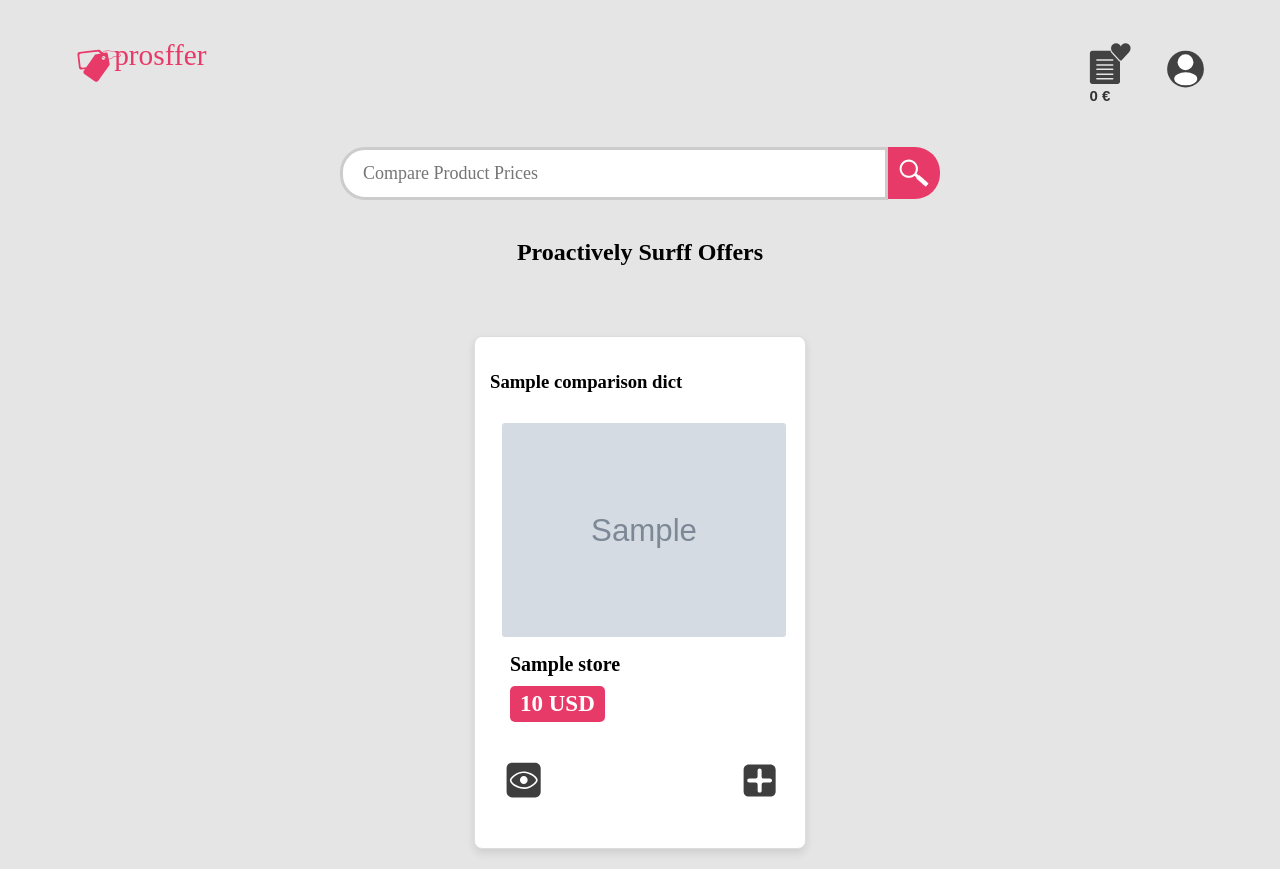
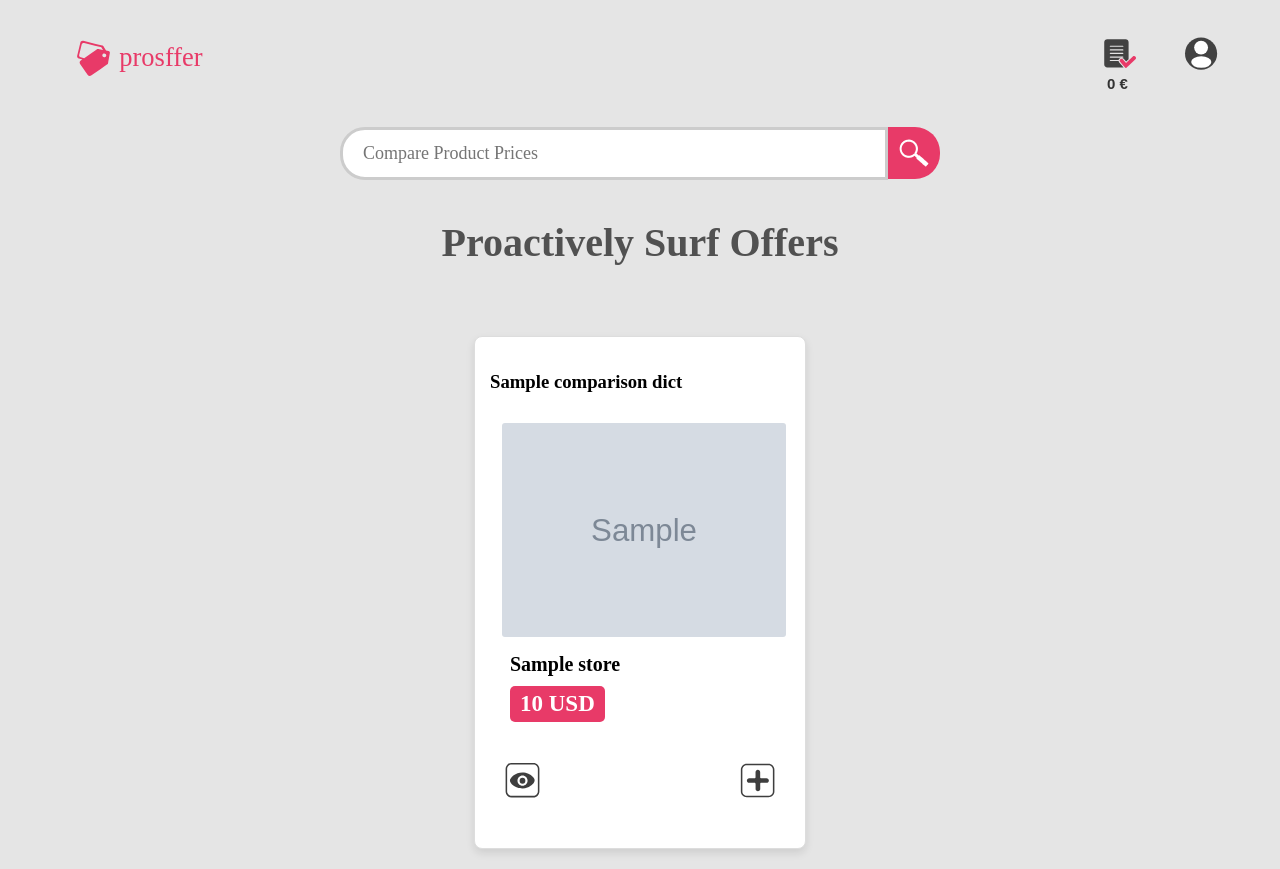
Before and after one commit to geekpnx/prosffer_project, a Django app: template apps/product/templates/prosffer.html in a window 1280 px wide. Run offline with Django 5.2, Linux system fonts and the light colour scheme; the template is opened without the code that fills it: most values are stand-ins (such as "Sample title", 1, 10 or a date in 2020); grey boxes marked "Sample" are stand-in pictures; parts of the project's set-up code (start-up, migrations or seed data) failed here and were passed over; some web fonts are replaced.

Commit message:
did a lot of changes, more stuff to come

```diff
--- a/apps/product/templates/prosffer.html
+++ b/apps/product/templates/prosffer.html
@@ -67,7 +67,9 @@
 
     <!-- Show comparison results -->
     {% if comparison_dict %}
-        <h2>Proactively Surff Offers</h2>
+        {% comment %} <div class="slogan"> {% endcomment %}
+        <h2>Proactively Surf Offers</h2>
+        </div>
         <div class="product-comparison">
             {% for product_name, product_list in comparison_dict.items %}
                 <div class="product-card">
@@ -101,8 +103,8 @@
 
     <!-- External JS file -->
     <script src="https://code.jquery.com/jquery-3.6.0.min.js"></script>
-    <script src="{% static 'js/suggestions.js' %}"></script>
-    <script src="{% static 'js/user_drop_down.js' %}"></script>
-    <script src="{% static 'js/wishlist.js' %}"></script> <!-- Wishlist functionality -->
+    <script src="{% static 'js/suggestions_functions.js' %}"></script>
+    <script src="{% static 'js/user_wishlist_button_functions.js' %}"></script>
+    <script src="{% static 'js/wishlist_dropdown_functions.js' %}"></script> <!-- Wishlist functionality -->
 </body>
 </html>
--- a/static/css/styles.css
+++ b/static/css/styles.css
@@ -25,7 +25,7 @@ header {
 }
 
 .logo img {
-    margin-top: 20px;
+    margin-top: 30px;
     margin-left: 70px;
     height: 45px; /* Adjust height of the logo */
 }
@@ -140,6 +140,10 @@ header {
 /* ------------ Product comparison styles ---------------------- */
 h2 {
     text-align: center;
+    color:#515151;
+    font-weight:bold;
+    font-size: 250%;
+
 }
 
 .product-comparison {
@@ -200,11 +204,11 @@ h2 {
 }
 
 .view-button {
-    width: 37px;
-    height: 37px;
+    width: 35px;
+    height: 35px;
     display: inline-block;
     position: relative;
-    top: 0px; /* Adjust value as needed to push it up */
+    top: -1px; /* Adjust value as needed to push it up */
     left: 5px;
 }
 
@@ -225,27 +229,12 @@ h2 {
     margin-left: auto; /* Keeps it on the right side of the header */
 }
 
-
-/* The button that wraps the user icon */
-.user-icon-btn {
-    background-color: transparent;
-    border: none;
-    padding: 0;
-    margin-top: 35px;
-    margin-left: -110px; /* Negative value to move it left */
-    width: 40px; /* Match icon's width */
-    height: 40px; /* Match icon's height */
-    cursor: pointer;
-    position: relative;
-    display: inline-block;
+.icons-container {
+    display: flex; /* Use flexbox to align items */
+    align-items: center; /* Vertically align items */
+    gap: 10px; /* Space between the user and wishlist icons */
 }
 
-/* Ensure the icon fits perfectly inside the button */
-.user-icon {
-    width: 100%;  /* 100% of the button's width */
-    height: 100%; /* 100% of the button's height */
-    display: block; /* Ensure it's treated as a block element */
-}
 
 
 
@@ -261,12 +250,14 @@ h2 {
 
 
 #total-price {
-    margin-top: 20px;
-    margin-left: -20px; /* Space between the icon and the price */
+    position: absolute; /* Fix position relative to the wishlist icon */
+    margin-top: 60px;
+    margin-left: -5px; /* Space between the icon and the price */
     font-size: 15px; /* Adjust as needed */
     color: #333; /* Adjust color as needed */
-    vertical-align: middle; /* Align the text with the icon */
     font-weight: bold; /* Make the text bold */
+    white-space: nowrap; /* Prevent line breaks */
+    display: inline; /* Just use inline to ensure it behaves like regular text */
 }
 
 .wishlist-dropdown .user-icon-btn {
@@ -382,6 +387,30 @@ h2 {
     padding: 1px;
     cursor: pointer;
 }
+
+
+/* The button that wraps the user icon */
+.user-icon-btn {
+    background-color: transparent;
+    border: none;
+    padding: 0;
+    margin-top: 20px;
+    margin-left: -100px; /* Negative value to move it left */
+    width: 50px; /* Match icon's width */
+    height: 50px; /* Match icon's height */
+    cursor: pointer;
+    display: inline-flex;
+    align-items: center; /* Vertically center the icon */
+    justify-content: center; /* Horizontally center the icon */
+}
+
+/* Ensure the icon fits perfectly inside the button */
+.user-icon {
+    width: 70%;  /* 100% of the button's width */
+    height: 70%; /* 100% of the button's height */
+    display: block; /* Ensure it's treated as a block element */
+}
+
 /* ---------------- Drop Down User menu ------------- */
 
 /* Dropdown container */
--- a/static/js/user_drop_down.js
+++ /dev/null
@@ -1,13 +0,0 @@
-document.getElementById("user-icon-btn").addEventListener("click", function(event) {
-    event.stopPropagation();  // Prevents the click from propagating to other elements
-    var dropdown = document.getElementById("dropdown-content");
-    dropdown.classList.toggle("show"); // Toggles the dropdown menu
-});
-
-// Close the dropdown if the user clicks outside
-window.onclick = function(event) {
-    if (!event.target.closest('#user-icon-btn')) {
-        var dropdown = document.getElementById("dropdown-content");
-        dropdown.classList.remove("show");
-    }
-};
--- /dev/null
+++ b/static/js/user_wishlist_button_functions.js
@@ -0,0 +1,42 @@
+
+// ---------------- Wish List Icon Botton ----------------------------
+
+// Toggle wishlist dropdown on click
+document.getElementById('wishlist-btn').addEventListener('click', function () {
+    const wishlistContent = document.getElementById('wishlist-content');
+
+    // Toggle display
+    if (wishlistContent.style.display === 'block') {
+        wishlistContent.style.display = 'none'; // Hide if it's currently shown
+    } else {
+        wishlistContent.style.display = 'block'; // Show if it's currently hidden
+    }
+});
+
+// Optional: Close the wishlist if clicking outside of it
+document.addEventListener('click', function (event) {
+    const wishlistContent = document.getElementById('wishlist-content');
+    const wishlistBtn = document.getElementById('wishlist-btn');
+
+    // Check if the clicked target is not the wishlist button or its content
+    if (!wishlistContent.contains(event.target) && !wishlistBtn.contains(event.target)) {
+        wishlistContent.style.display = 'none'; // Hide the dropdown
+    }
+});
+
+
+// ---------------- User Icon Botton ----------------------------
+
+document.getElementById("user-icon-btn").addEventListener("click", function(event) {
+    event.stopPropagation();  // Prevents the click from propagating to other elements
+    var dropdown = document.getElementById("dropdown-content");
+    dropdown.classList.toggle("show"); // Toggles the dropdown menu
+});
+
+// Close the dropdown if the user clicks outside
+window.onclick = function(event) {
+    if (!event.target.closest('#user-icon-btn')) {
+        var dropdown = document.getElementById("dropdown-content");
+        dropdown.classList.remove("show");
+    }
+};
--- a/static/js/wishlist.js
+++ b/static/js/wishlist_dropdown_functions.js
@@ -40,7 +40,7 @@ function updateWishList() {
         const li = document.createElement('li');
         li.textContent = `${item.name} - ${item.price} ${item.currency}`;
         const removeButton = document.createElement('button');
-        removeButton.textContent = 'Remove';
+        removeButton.textContent = 'X';
         removeButton.classList.add('remove-from-wishlist');
         removeButton.onclick = () => removeFromList(item.id);
         li.appendChild(removeButton);
@@ -130,27 +130,3 @@ document.querySelectorAll('.add-to-wishlist').forEach(button => {
         addToList(productId, productName, productPrice, productCurrency);
     });
 });
-
-
-// Toggle wishlist dropdown on click
-document.getElementById('wishlist-btn').addEventListener('click', function () {
-    const wishlistContent = document.getElementById('wishlist-content');
-
-    // Toggle display
-    if (wishlistContent.style.display === 'block') {
-        wishlistContent.style.display = 'none'; // Hide if it's currently shown
-    } else {
-        wishlistContent.style.display = 'block'; // Show if it's currently hidden
-    }
-});
-
-// Optional: Close the wishlist if clicking outside of it
-document.addEventListener('click', function (event) {
-    const wishlistContent = document.getElementById('wishlist-content');
-    const wishlistBtn = document.getElementById('wishlist-btn');
-
-    // Check if the clicked target is not the wishlist button or its content
-    if (!wishlistContent.contains(event.target) && !wishlistBtn.contains(event.target)) {
-        wishlistContent.style.display = 'none'; // Hide the dropdown
-    }
-});
```
Also changed, not shown: other parts of static/css/styles.css (+27 -8 lines), static/images/icons/add_icon.svg, static/images/icons/view_icon.svg, static/images/icons/wishlist_icon.svg, static/images/logo/prosffer_logo_tags.svg, static/js/suggestions_functions.js (renamed from static/js/suggestions.js).
